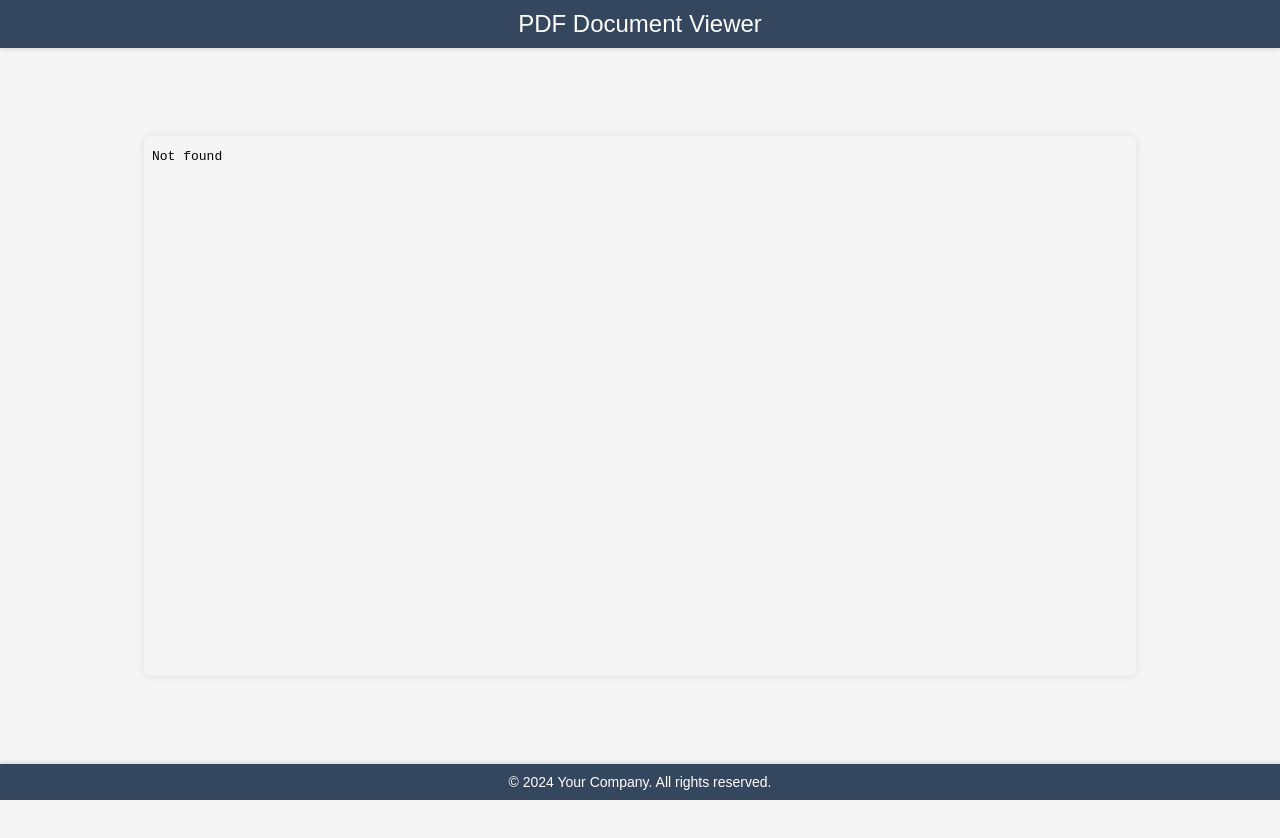
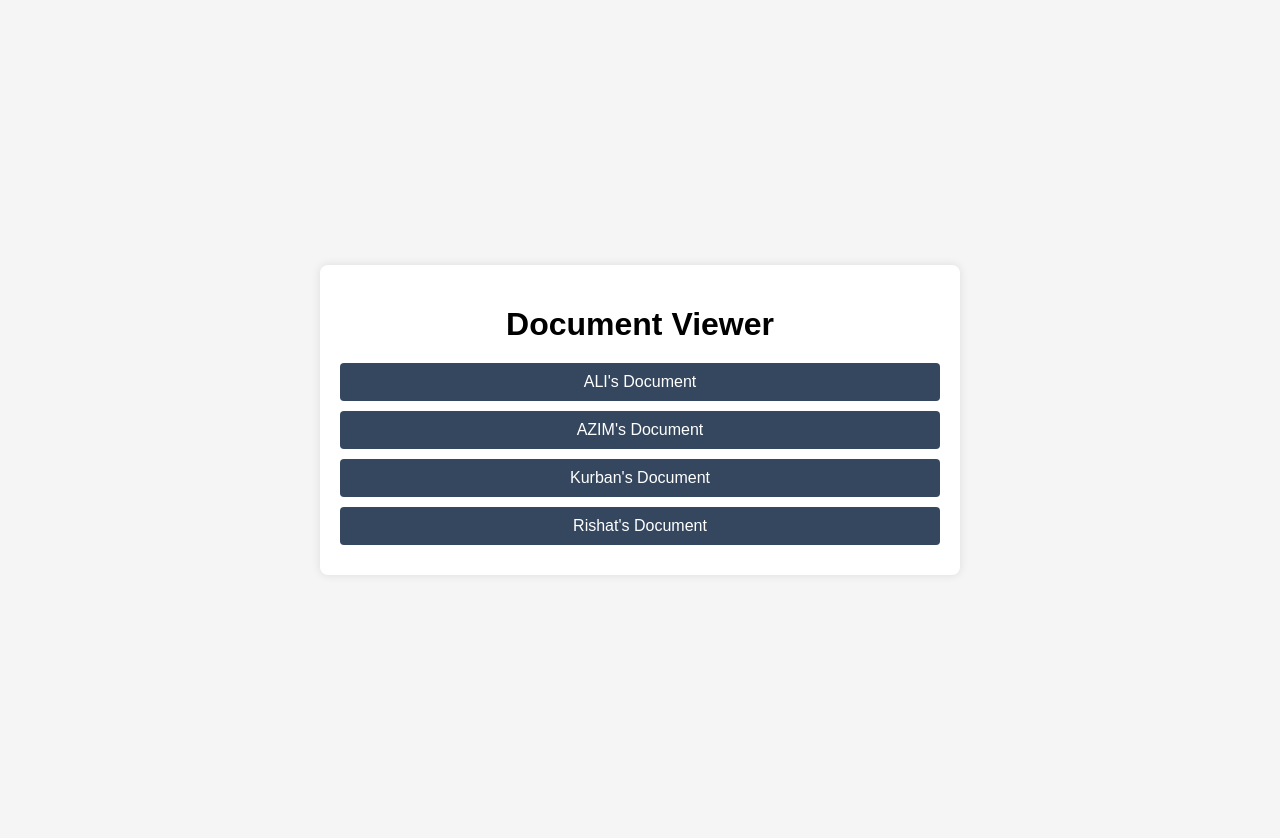
Before and after one commit to Takumi3000/service, a plain HTML site: page index.html in a window 1280 px wide. Before the commit the page ends 800 px from the top, so only its background shows below. Drawn offline with Linux system fonts and the light colour scheme.

Commit message:
Update index.html

```diff
--- a/index.html
+++ b/index.html
@@ -7,56 +7,48 @@
     <style>
         body {
             font-family: Arial, sans-serif;
+            background-color: #f5f5f5;
             margin: 0;
-            padding: 0;
-            display: flex;
-            flex-direction: column;
-            height: 100vh;
-            background-color: #f5f5f5;
-        }
-        header {
-            width: 100%;
-            padding: 10px 0;
-            background-color: #35475e;
-            color: #fff;
-            text-align: center;
-            font-size: 24px;
-            box-shadow: 0 2px 4px rgba(0,0,0,0.1);
-        }
-        .pdf-container {
-            flex: 1;
+            padding: 20px;
             display: flex;
             justify-content: center;
             align-items: center;
+            flex-direction: column;
+            height: 100vh;
+        }
+        .container {
+            background-color: #fff;
             padding: 20px;
-        }
-        iframe {
-            width: 80%;
-            height: 80%;
-            border: none;
             box-shadow: 0 0 10px rgba(0,0,0,0.1);
             border-radius: 8px;
+            width: 100%;
+            max-width: 600px;
+            text-align: center;
         }
-        footer {
-            width: 100%;
-            padding: 10px 0;
+        h1 {
+            margin-bottom: 20px;
+        }
+        .link {
+            display: block;
+            margin: 10px 0;
+            padding: 10px;
             background-color: #35475e;
             color: #fff;
-            text-align: center;
-            font-size: 14px;
-            box-shadow: 0 -2px 4px rgba(0,0,0,0.1);
+            text-decoration: none;
+            border-radius: 4px;
+        }
+        .link:hover {
+            background-color: #2a3a4b;
         }
     </style>
 </head>
 <body>
-    <header>
-        PDF Document Viewer
-    </header>
-    <div class="pdf-container">
-        <iframe src="AZIM.pdf" type="application/pdf"></iframe>
+    <div class="container">
+        <h1>Document Viewer</h1>
+        <a href="ALI.html" class="link">ALI's Document</a>
+        <a href="AZIM.html" class="link">AZIM's Document</a>
+        <a href="kurban.html" class="link">Kurban's Document</a>
+        <a href="rishat.html" class="link">Rishat's Document</a>
     </div>
-    <footer>
-        &copy; 2024 Your Company. All rights reserved.
-    </footer>
 </body>
 </html>
```
